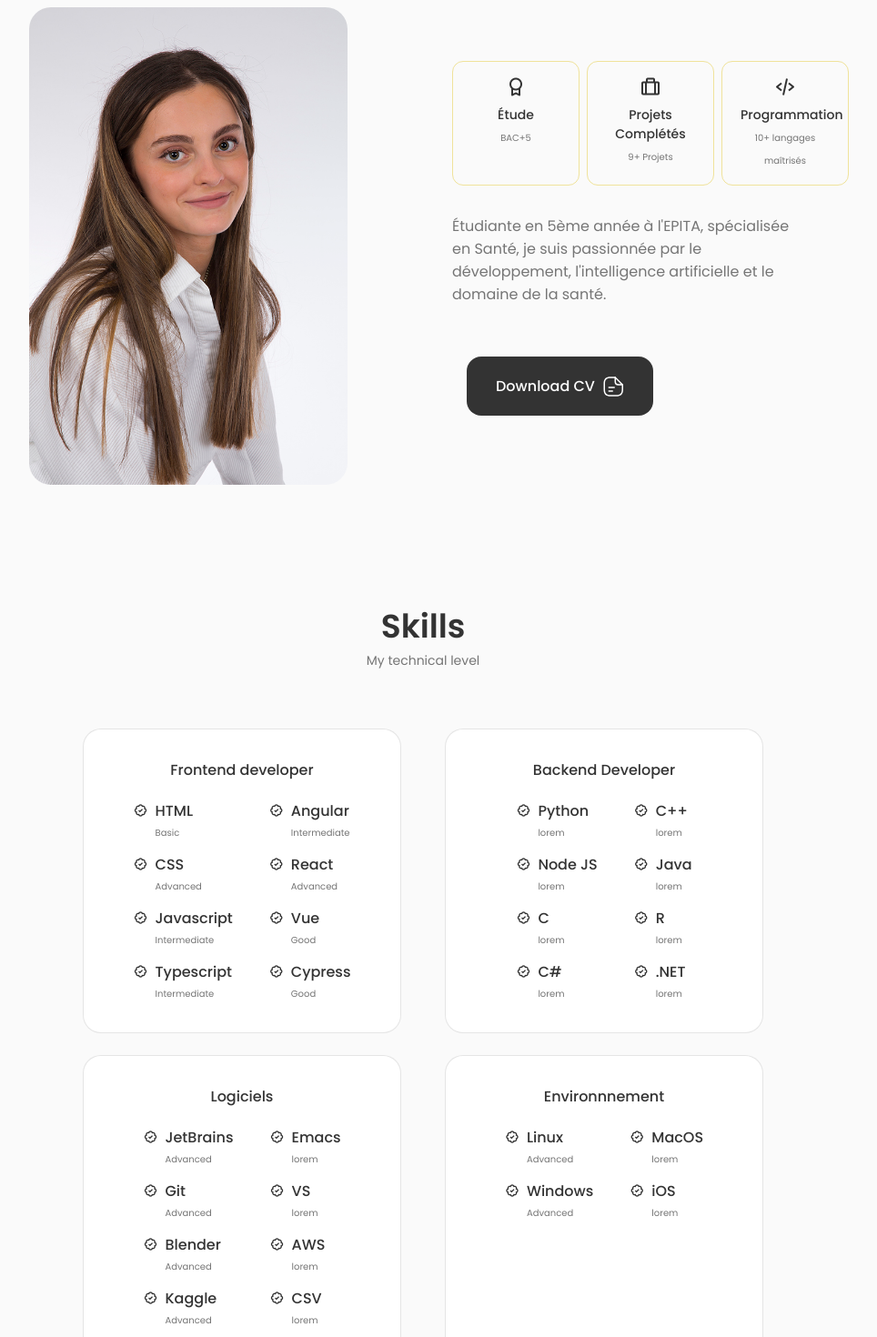
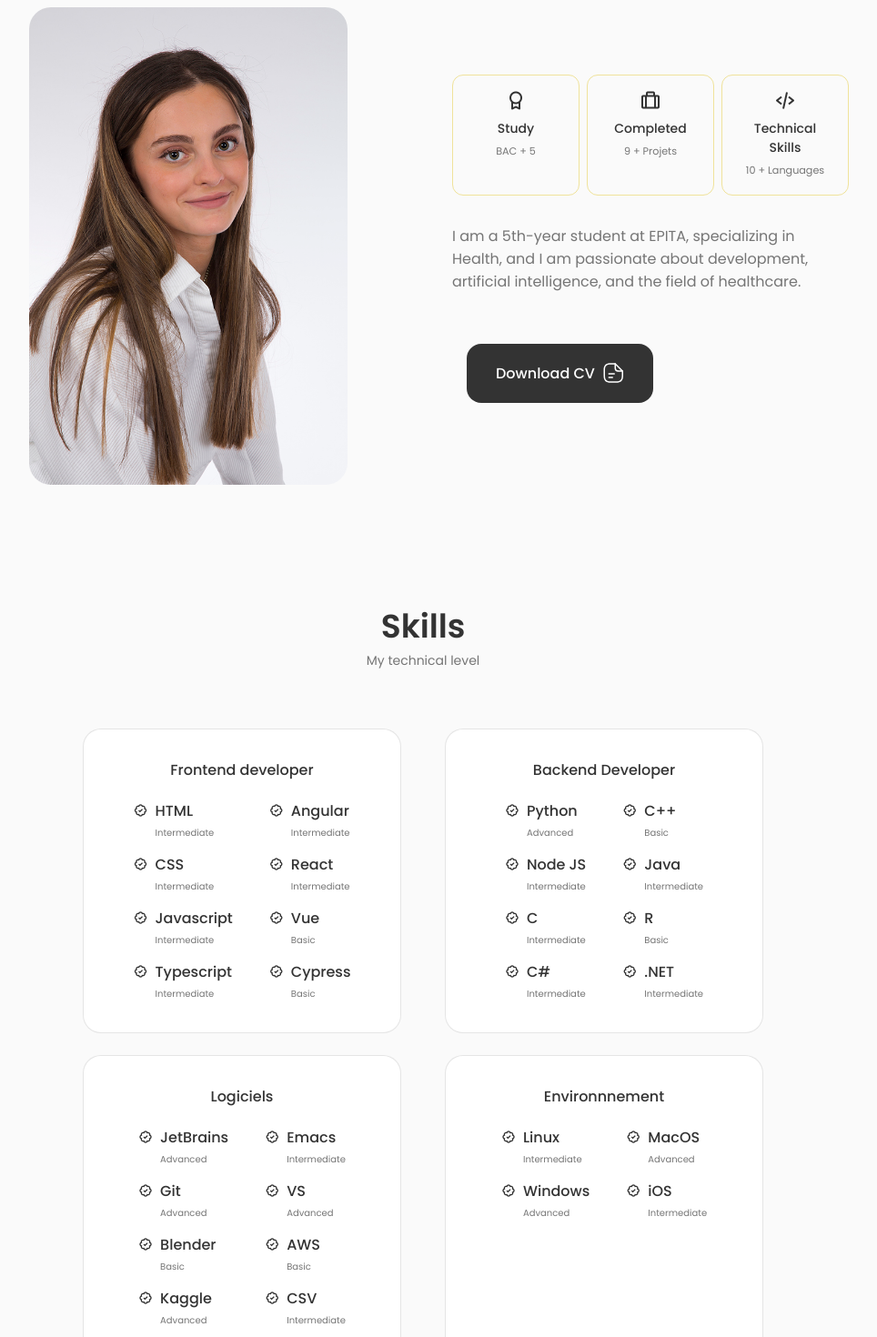
Before and after one commit to elena-FT/personal-portfolio, a React (Create React App) app: page / in a window 1280 px wide. Shown: the part 1020-2490 px from the top of the page at 91% size, without its empty margins (175-1139 px from the left). Built offline with nearby package versions, Linux system fonts and the light colour scheme; the HTML template or start-up script is replaced by a standard one.

Commit message:
in english / fix css

```diff
--- a/src/components/about/About.jsx
+++ b/src/components/about/About.jsx
@@ -15,7 +15,7 @@ const About = () => {
                 <div className="about__data">
                     <Info />
                     <p className="about__description">
-                    Étudiante en 5ème année à l'EPITA, spécialisée en Santé, je suis passionnée par le développement, l'intelligence artificielle et le domaine de la santé.
+                    I am a 5th-year student at EPITA, specializing in Health, and I am passionate about development, artificial intelligence, and the field of healthcare.
                     </p>
                     <a download="" href={CV} className="button button--flex">Download CV
                     <svg
--- a/src/components/about/Info.jsx
+++ b/src/components/about/Info.jsx
@@ -6,30 +6,30 @@ const Info = () => {
             <div className="about__box">
                 <i className="bx bx-award about__icon"></i>
                 <h3 className="about__title">
-                    Étude
+                    Study
                 </h3>
                 <span className="about__subtitle">
-                    BAC+5
+                    BAC + 5
                 </span>
             </div>
 
             <div className="about__box">
                 <i className="bx bx-briefcase-alt about__icon"></i>
                 <h3 className="about__title">
-                    Projets Complétés
+                    Completed
                 </h3>
                 <span className="about__subtitle">
-                    9+ Projets
+                    9 + Projets
                 </span>
             </div>
 
             <div className="about__box">
                 <i className="bx bx-code-alt about__icon"></i>
                 <h3 className="about__title">
-                    Programmation
+                    Technical Skills
                 </h3>
                 <span className="about__subtitle">
-                    10+ langages maîtrisés
+                    10 + Languages
                 </span>
             </div>
         </div>
--- a/src/components/about/about.css
+++ b/src/components/about/about.css
@@ -36,11 +36,11 @@
 }
 
 .about__subtitle {
-    font-size: var(--tiny-font-size);
+    font-size: 0.700rem;
 }
 
 .about__description {
-    padding: 0 4rem 0 0;
+    padding: 0 3rem 0 0;
     margin-bottom: var(--mb-2-5);
 }
 
--- a/src/components/contact/Popup.jsx
+++ b/src/components/contact/Popup.jsx
@@ -16,7 +16,7 @@ const Popup = ({ message }) => {
 
   return isVisible ? (
     <div className="popup__message-container">
-      <div className="popup__checkmark"></div>
+      <i className="bx bx-check-circle popup__checkmark"></i>
       <p className="popup__message-text">{message}</p>
     </div>
   ) : null;
--- a/src/components/contact/popup.css
+++ b/src/components/contact/popup.css
@@ -3,7 +3,7 @@
     position: fixed;
     bottom: 20px;
     right: 20px;
-    background-color: #28a745;
+    background-color: var(--color-yellow);
     color: #fff;
     border-radius: 4px;
     padding: 10px 20px;
@@ -15,11 +15,7 @@
   /* Checkmark animation */
   .popup__checkmark {
     width: 20px;
-    height: 20px;
-    border: 2px solid #fff;
-    border-radius: 50%;
     margin-right: 10px;
-    animation: checkmark 0.5s ease-in-out 0.5s forwards;
   }
 
   /* Message text */
--- a/src/components/footer/Footer.jsx
+++ b/src/components/footer/Footer.jsx
@@ -33,10 +33,6 @@ const Footer = () => {
                         <i className="bx bxl-github"></i>
                     </a>
                 </div>
-
-                <span className="footer__copy">
-                    &#169; Erynavia. All rights reserved.
-                </span>
             </div>
         </footer>
     )
--- a/src/components/home/Data.jsx
+++ b/src/components/home/Data.jsx
@@ -56,7 +56,7 @@ const Data = () => {
                 Etudiante en école d'ingénieur en informatique
             </h3>
             <p className="home__descriptio">
-            J’ai 21 ans, et je suis originaire de Colmar. Curieuse, très organisée et méthodique, j'aime les nouveaux challenges.
+            I am 21 years old and originally from Colmar. Curious, highly organized, and methodical, I enjoy taking on new challenges.
             </p>
             <a href="#contact" className="button button--flex">
                 Say Hello
--- a/src/components/skills/Backend.jsx
+++ b/src/components/skills/Backend.jsx
@@ -10,7 +10,7 @@ const Backend = () => {
                     <i className='bx bx-badge-check'></i>
                     <div>
                         <h3 className="skills__name">Python</h3>
-                        <span className="skills__level">lorem</span>
+                        <span className="skills__level">Advanced</span>
                     </div>
                 </div>
 
@@ -18,7 +18,7 @@ const Backend = () => {
                     <i className='bx bx-badge-check'></i>
                     <div>
                         <h3 className="skills__name">Node JS</h3>
-                        <span className="skills__level">lorem</span>
+                        <span className="skills__level">Intermediate</span>
                     </div>
                 </div>
 
@@ -26,7 +26,7 @@ const Backend = () => {
                     <i className='bx bx-badge-check'></i>
                     <div>
                         <h3 className="skills__name">C</h3>
-                        <span className="skills__level">lorem</span>
+                        <span className="skills__level">Intermediate</span>
                     </div>
                 </div>
 
@@ -34,7 +34,7 @@ const Backend = () => {
                     <i className='bx bx-badge-check'></i>
                     <div>
                         <h3 className="skills__name">C#</h3>
-                        <span className="skills__level">lorem</span>
+                        <span className="skills__level">Intermediate</span>
                     </div>
                 </div>
             </div>
@@ -44,7 +44,7 @@ const Backend = () => {
                     <i className='bx bx-badge-check'></i>
                     <div>
                         <h3 className="skills__name">C++</h3>
-                        <span className="skills__level">lorem</span>
+                        <span className="skills__level">Basic</span>
                     </div>
                 </div>
 
@@ -52,7 +52,7 @@ const Backend = () => {
                     <i className='bx bx-badge-check'></i>
                     <div>
                         <h3 className="skills__name">Java</h3>
-                        <span className="skills__level">lorem</span>
+                        <span className="skills__level">Intermediate</span>
                     </div>
                 </div>
 
@@ -60,7 +60,7 @@ const Backend = () => {
                     <i className='bx bx-badge-check'></i>
                     <div>
                         <h3 className="skills__name">R</h3>
-                        <span className="skills__level">lorem</span>
+                        <span className="skills__level">Basic</span>
                     </div>
                 </div>
 
@@ -68,7 +68,7 @@ const Backend = () => {
                     <i className='bx bx-badge-check'></i>
                     <div>
                         <h3 className="skills__name">.NET</h3>
-                        <span className="skills__level">lorem</span>
+                        <span className="skills__level">Intermediate</span>
                     </div>
                 </div>
             </div>
--- a/src/components/skills/Environnement.jsx
+++ b/src/components/skills/Environnement.jsx
@@ -10,7 +10,7 @@ const Environnement = () => {
                     <i className='bx bx-badge-check'></i>
                     <div>
                         <h3 className="skills__name">Linux</h3>
-                        <span className="skills__level">Advanced</span>
+                        <span className="skills__level">Intermediate</span>
                     </div>
                 </div>
 
@@ -28,7 +28,7 @@ const Environnement = () => {
                     <i className='bx bx-badge-check'></i>
                     <div>
                         <h3 className="skills__name">MacOS</h3>
-                        <span className="skills__level">lorem</span>
+                        <span className="skills__level">Advanced</span>
                     </div>
                 </div>
 
@@ -36,7 +36,7 @@ const Environnement = () => {
                     <i className='bx bx-badge-check'></i>
                     <div>
                         <h3 className="skills__name">iOS</h3>
-                        <span className="skills__level">lorem</span>
+                        <span className="skills__level">Intermediate</span>
                     </div>
                 </div>
             </div>
--- a/src/components/skills/Frontend.jsx
+++ b/src/components/skills/Frontend.jsx
@@ -11,7 +11,7 @@ const Frontend = () => {
 
                         <div>
                             <h3 className="skills__name">HTML</h3>
-                            <span className="skills__level">Basic</span>
+                            <span className="skills__level">Intermediate</span>
                         </div>
                     </div>
 
@@ -20,7 +20,7 @@ const Frontend = () => {
 
                         <div>
                             <h3 className="skills__name">CSS</h3>
-                            <span className="skills__level">Advanced</span>
+                            <span className="skills__level">Intermediate</span>
                         </div>
                     </div>
 
@@ -56,7 +56,7 @@ const Frontend = () => {
                         <i class='bx bx-badge-check'></i>
                         <div>
                             <h3 className="skills__name">React</h3>
-                            <span className="skills__level">Advanced</span>
+                            <span className="skills__level">Intermediate</span>
                         </div>
                     </div>
 
@@ -64,7 +64,7 @@ const Frontend = () => {
                         <i class='bx bx-badge-check'></i>
                         <div>
                             <h3 className="skills__name">Vue</h3>
-                            <span className="skills__level">Good</span>
+                            <span className="skills__level">Basic</span>
                         </div>
                     </div>
 
@@ -72,7 +72,7 @@ const Frontend = () => {
                         <i class='bx bx-badge-check'></i>
                         <div>
                             <h3 className="skills__name">Cypress</h3>
-                            <span className="skills__level">Good</span>
+                            <span className="skills__level">Basic</span>
                         </div>
                     </div>
                 </div>
--- a/src/components/skills/Logiciel.jsx
+++ b/src/components/skills/Logiciel.jsx
@@ -26,7 +26,7 @@ const Logiciels = () => {
                     <i className='bx bx-badge-check'></i>
                     <div>
                         <h3 className="skills__name">Blender</h3>
-                        <span className="skills__level">Advanced</span>
+                        <span className="skills__level">Basic</span>
                     </div>
                 </div>
 
@@ -44,7 +44,7 @@ const Logiciels = () => {
                     <i className='bx bx-badge-check'></i>
                     <div>
                         <h3 className="skills__name">Emacs</h3>
-                        <span className="skills__level">lorem</span>
+                        <span className="skills__level">Intermediate</span>
                     </div>
                 </div>
 
@@ -52,7 +52,7 @@ const Logiciels = () => {
                     <i className='bx bx-badge-check'></i>
                     <div>
                         <h3 className="skills__name">VS</h3>
-                        <span className="skills__level">lorem</span>
+                        <span className="skills__level">Advanced</span>
                     </div>
                 </div>
 
@@ -60,7 +60,7 @@ const Logiciels = () => {
                     <i className='bx bx-badge-check'></i>
                     <div>
                         <h3 className="skills__name">AWS</h3>
-                        <span className="skills__level">lorem</span>
+                        <span className="skills__level">Basic</span>
                     </div>
                 </div>
 
@@ -68,7 +68,7 @@ const Logiciels = () => {
                     <i className='bx bx-badge-check'></i>
                     <div>
                         <h3 className="skills__name">CSV</h3>
-                        <span className="skills__level">lorem</span>
+                        <span className="skills__level">Intermediate</span>
                     </div>
                 </div>
             </div>
```
